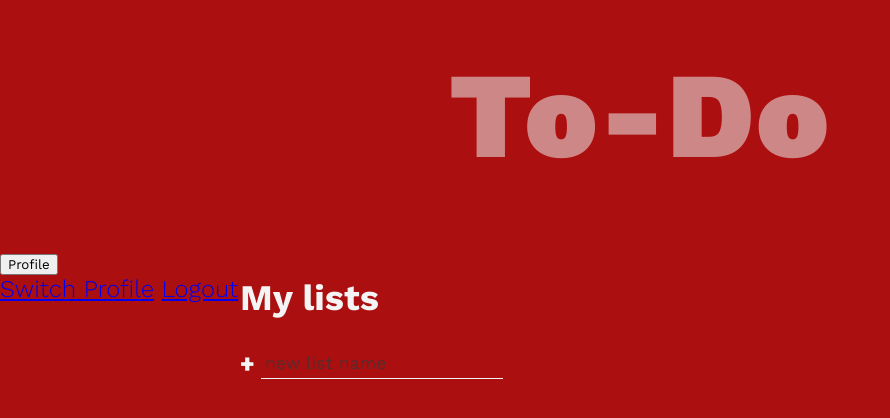
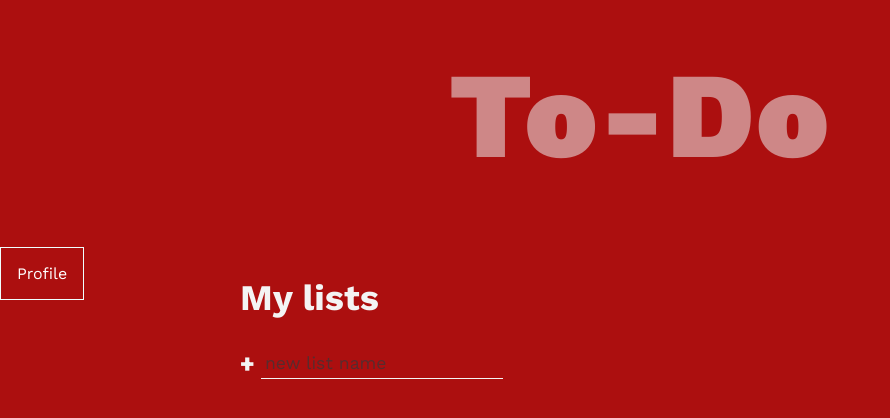
Before and after one commit to mpayton124/To-do-List, a PHP site: page /homepage.html in a window 1280 px wide. Shown: the top 418 px of the page, without its empty margins (0-890 px from the left). Run offline with PHP 8.4, Linux system fonts and the light colour scheme; some libraries are stand-ins or nearby versions.

Commit message:
Update hp_style.css

```diff
--- a/hp_style.css
+++ b/hp_style.css
@@ -12,10 +12,54 @@
     box-sizing: border-box;
   }
 
+  .dropbtn {
+    background-color: var(--clr-primary);
+    border: 1px solid azure;
+    color: white;
+    padding: 16px;
+    font-size: 16px;
+
+  }
+
+  /* The container <div> - needed to position the dropdown content */
+  .dropdown {
+    position: relative;
+    display: inline-block;
+  }
+
+  /* Dropdown Content (Hidden by Default) */
+  .dropdown-content {
+    display: none;
+    position: absolute;
+    background-color: #f1f1f1;
+    min-width: 160px;
+    box-shadow: 0px 8px 16px 0px rgba(0,0,0,0.2);
+    z-index: 1;
+  }
+
+  /* Links inside the dropdown */
+  .dropdown-content a {
+    color: black;
+    padding: 12px 16px;
+    text-decoration: none;
+    display: block;
+  }
+
+  /* Change color of dropdown links on hover */
+  .dropdown-content a:hover {
+    background-color: var(--clr-primary);
+    color: var(--clr-light);
+  }
+
+  /* Show the dropdown menu on hover */
+  .dropdown:hover .dropdown-content {display: block;}
+
+  /* Change the background color of the dropdown button when the dropdown content is shown */
+  .dropdown:hover .dropbtn {background-color: #000000;}
+
   .header
   {
     width: 100%;
-
     background-position: center;
     background-size: cover;
   }
@@ -178,10 +222,22 @@
 
   .todo-header {
     padding: var(--spacer);
+    color: black;
     background: #e4e4e4;
     display: flex;
     align-items: center;
+    text-align: center;
     justify-content: space-between;
+  }
+
+  .todo-header img{
+    width: 30px;
+    padding: 0 0 0 0;
+  }
+
+  .todo-header img:hover
+  {
+    text-shadow: 2px 2px;
   }
 
   .list-title {
```
